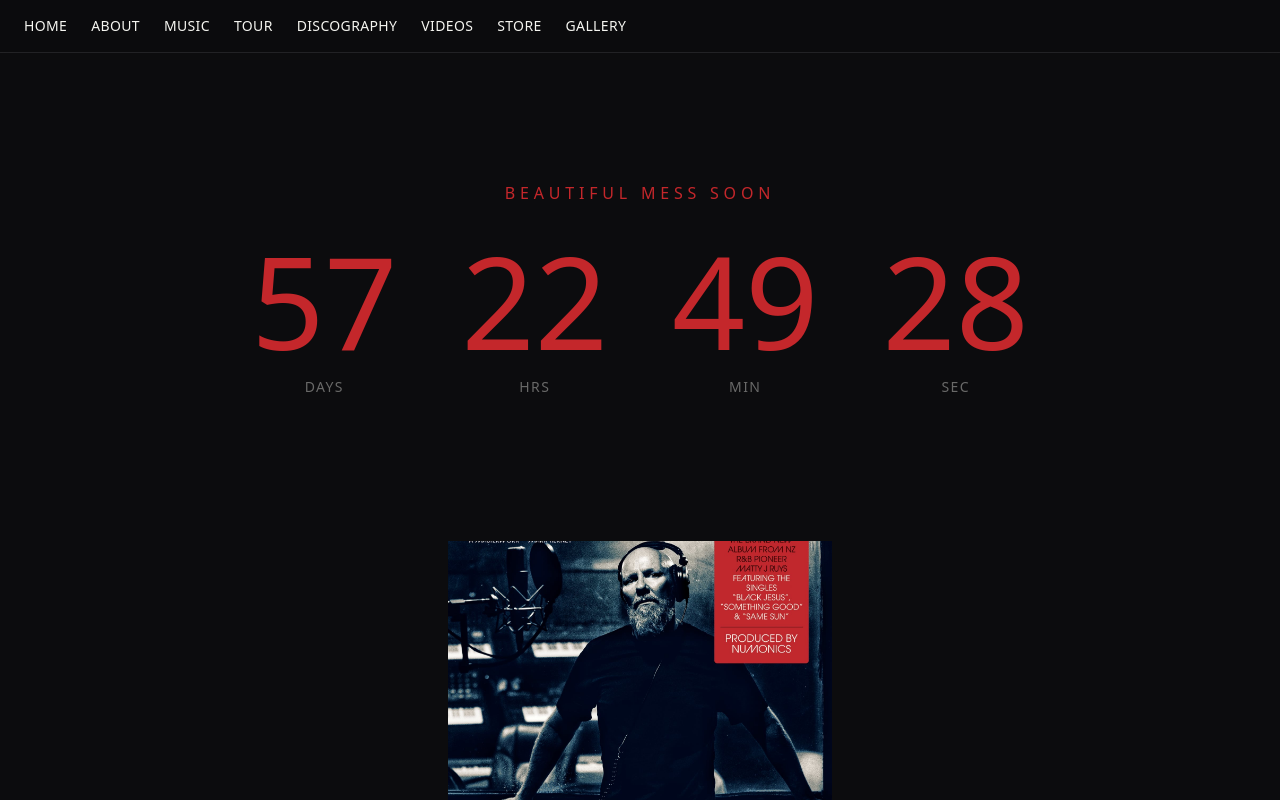
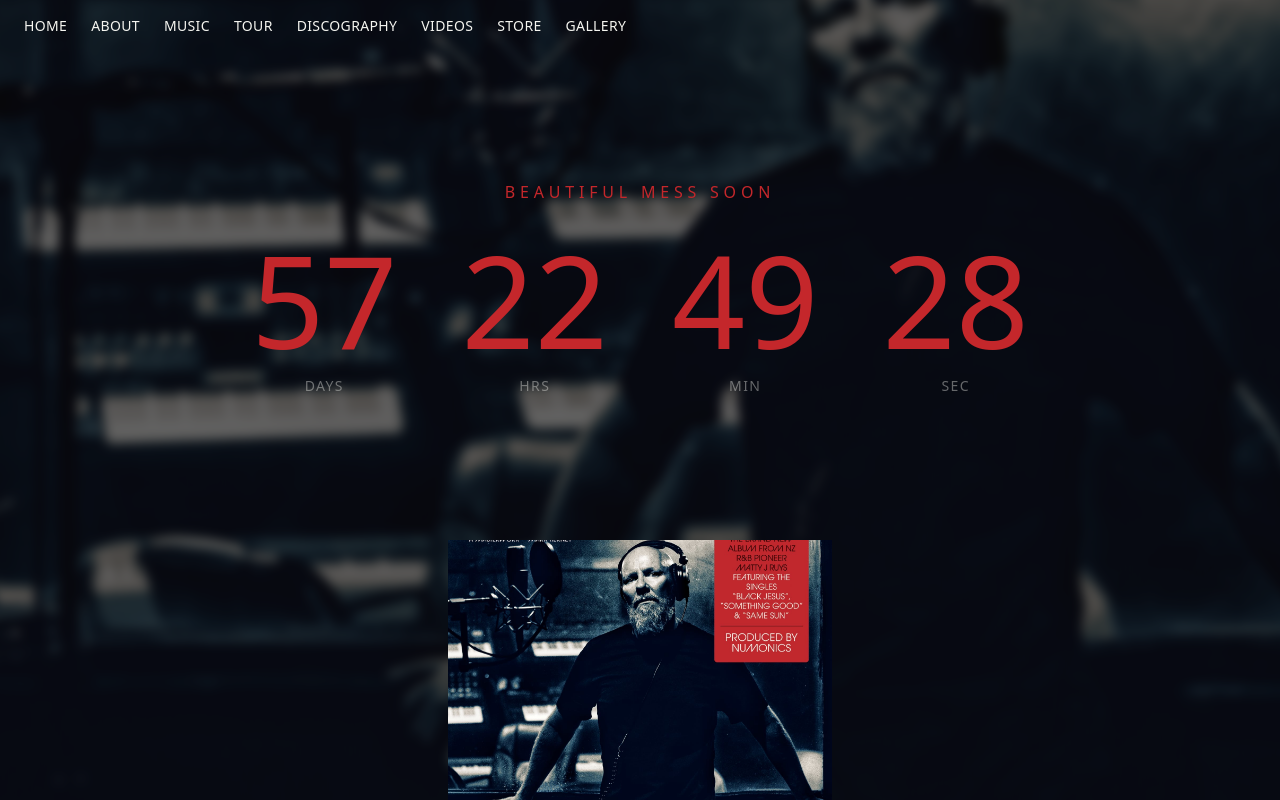
Before and after one commit to isaacruys/mattyjruys, a Next.js app: page / in a window 1280 px wide. Shown: the top 800 px of the page. Built offline with nearby package versions, Linux system fonts and the light colour scheme.

Commit message:
Add fixed blurred background, translucent nav overlay, favicon, and analytics

```diff
--- a/app/about/page.tsx
+++ b/app/about/page.tsx
@@ -27,7 +27,7 @@ export default function About() {
           />
         </div>
 
-        <div className="space-y-6 text-ink/80 leading-relaxed mb-16">
+        <div className="space-y-6 text-ink leading-relaxed mb-16">
           {paragraphs.map((paragraph, i) => (
             <p key={i}>{paragraph.trim()}</p>
           ))}
--- /dev/null
+++ b/app/components/FixedBackground.tsx
@@ -0,0 +1,16 @@
+export default function FixedBackground() {
+  return (
+    <div className="fixed inset-0 -z-10">
+      <div
+        className="absolute inset-0 bg-cover bg-center bg-no-repeat"
+        style={{
+          backgroundImage: "url('/background.jpeg')",
+          backgroundPosition: "center 60%",
+          filter: "blur(4px) brightness(0.9)",
+          transform: "scale(1.3)", // prevents blurred edges showing at the border
+        }}
+      />
+      <div className="absolute inset-0 bg-paper/60" />
+    </div>
+  );
+}
--- a/app/components/Merch.tsx
+++ b/app/components/Merch.tsx
@@ -33,7 +33,7 @@ export default function Merch() {
                 rel="noopener noreferrer"
                 className="group w-full max-w-xs text-left"
               >
-                <div className="relative aspect-square mb-3 bg-ink/5 flex items-center justify-center overflow-hidden">
+                <div className="relative aspect-square mb-3 flex items-center justify-center overflow-hidden">
                   {item.image && (
                     <Image
                       src={item.image}
--- a/app/components/Nav.tsx
+++ b/app/components/Nav.tsx
@@ -11,7 +11,7 @@ const links = [
 
 export default function Nav() {
   return (
-    <nav className="sticky top-0 z-50 bg-paper/90 backdrop-blur border-b border-ink/10">
+    <nav className="sticky top-0 z-50">
       <ul className="flex flex-wrap gap-x-6 gap-y-2 px-6 py-4 text-sm uppercase tracking-wide">
         {links.map((link) => (
           <li key={link.href}>
--- a/app/layout.tsx
+++ b/app/layout.tsx
@@ -1,6 +1,7 @@
 import type { Metadata } from "next";
 import "./globals.css";
 import { artist } from "@/data/site-content";
+import FixedBackground from "./components/FixedBackground";
 import { Analytics } from "@vercel/analytics/react";
 
 export const metadata: Metadata = {
@@ -16,6 +17,7 @@ export default function RootLayout({
   return (
     <html lang="en">
       <body className="font-body antialiased">
+        <FixedBackground />
         {children}
         <Analytics />
       </body>
```
Also changed, not shown: public/background.jpeg (added).
